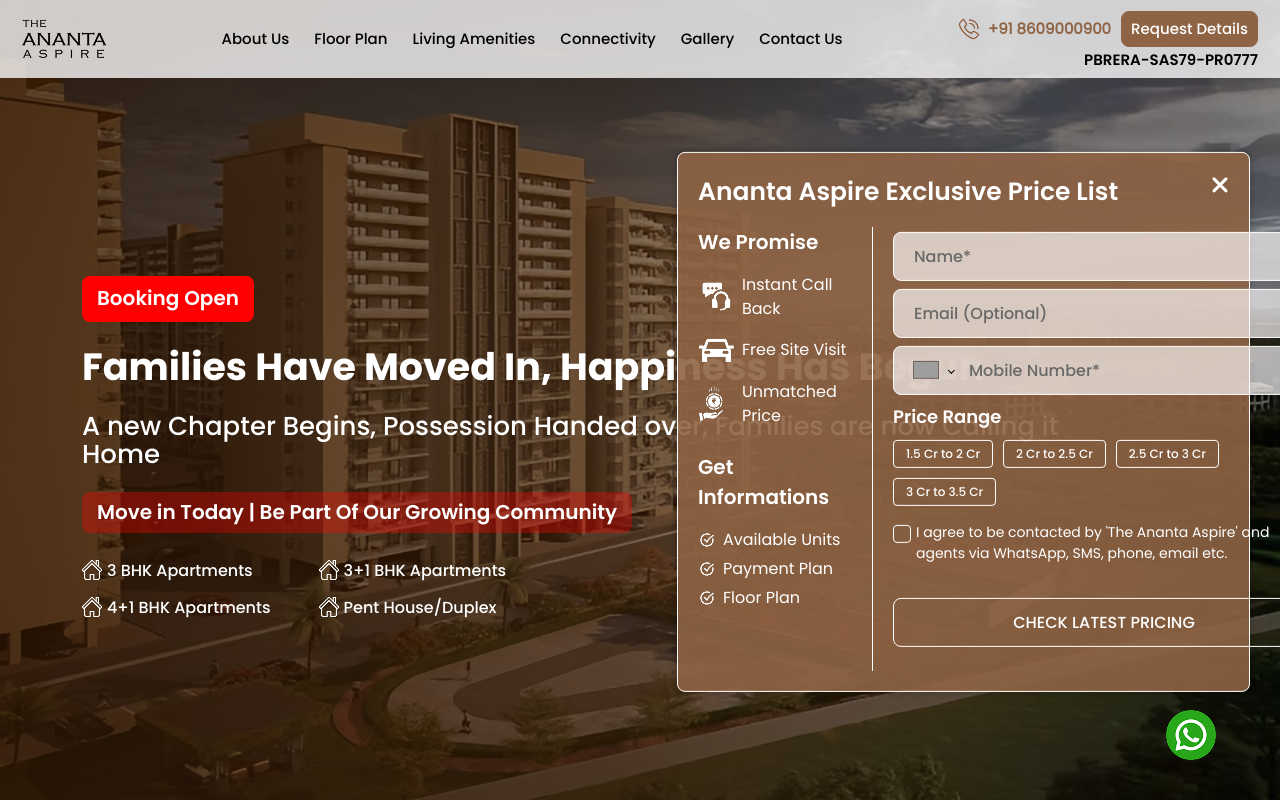
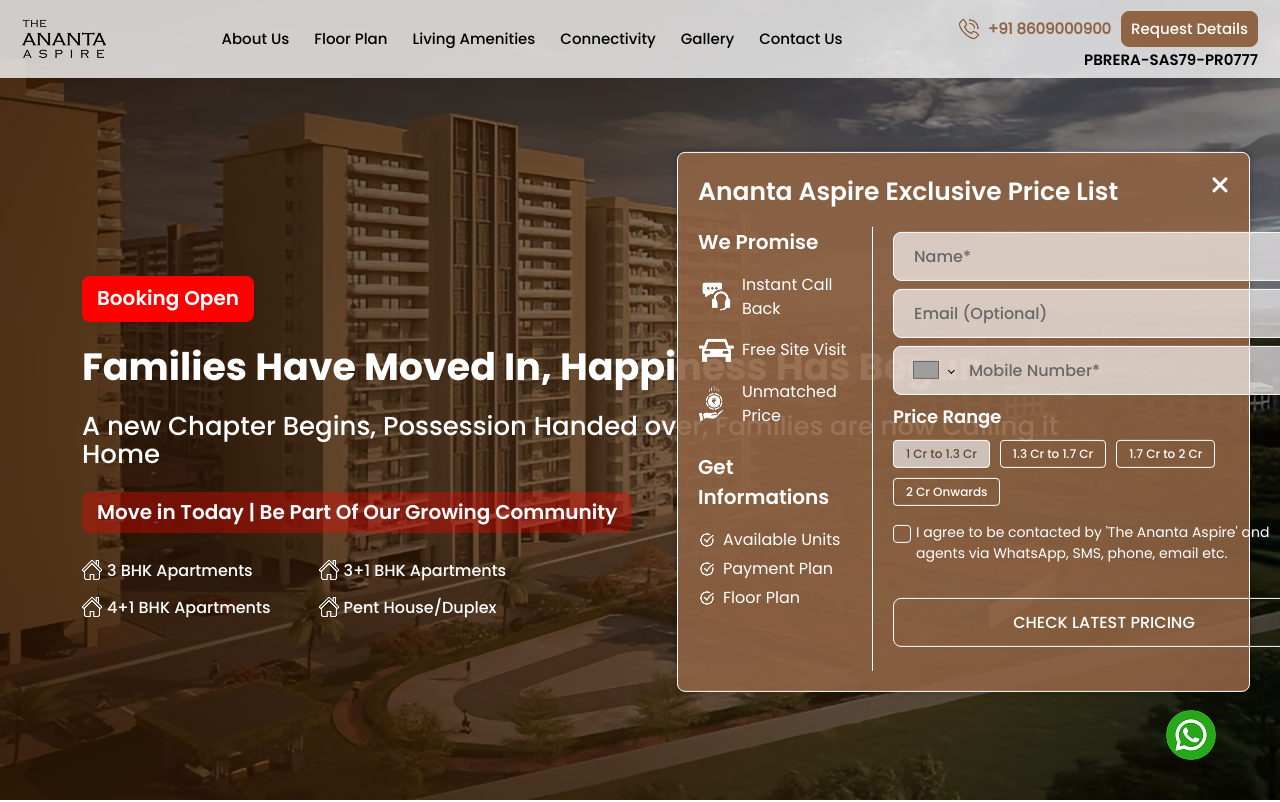
Before and after one commit to soniiosandweb/ananta-mix, a React (Create React App) app: page / in a window 1280 px wide. Shown: the top 802 px of the page. Built offline with nearby package versions, Linux system fonts and the light colour scheme; grey boxes are pictures that could not be loaded; a web font is replaced by a local one.

Commit message:
update form

```diff
--- a/src/components/Layout/EnquireForm/EnquireForm.jsx
+++ b/src/components/Layout/EnquireForm/EnquireForm.jsx
@@ -20,7 +20,7 @@
     const [formSuccess, setFormSuccess] = useState("");
     const [formError, setFormError] = useState("");
     const [loading, setLoading] = useState(false);
-    const [priceRange, setPriceRange] = useState("");
+    const [priceRange, setPriceRange] = useState("1 Cr to 1.3 Cr");
     const [termsError, setTermsError] = useState("");
 
     const handleSubmit = (event) => {
@@ -145,7 +145,7 @@
         setEmail('');
         setTermsValue(false);
         setTermsCheck(false);
-        setPriceRange('');
+        setPriceRange('1 Cr to 1.3 Cr');
     }
 
     return (
@@ -213,17 +213,17 @@
                         <p className='form_label'>Price Range</p>
 
                         <ToggleButtonGroup name={`price_range_${formId}`} className='price_range_group' type="radio" value={priceRange} onChange={(val) => setPriceRange(val)}>
-                            <ToggleButton id={`${formId+"_1"}`} value={"1.5 Cr to 2 Cr"} className={`${priceRange === "1.5 Cr to 2 Cr" && 'active'}`}>
-                                1.5 Cr to 2 Cr
+                            <ToggleButton id={`${formId+"_1"}`} value={"1 Cr to 1.3 Cr"} className={`${priceRange === "1 Cr to 1.3 Cr" && 'active'}`}>
+                                1 Cr to 1.3 Cr
                             </ToggleButton>
-                            <ToggleButton id={`${formId+"_2"}`} value={"2 Cr to 2.5 Cr"}>
-                                2 Cr to 2.5 Cr
+                            <ToggleButton id={`${formId+"_2"}`} value={"1.3 Cr to 1.7 Cr"}>
+                                1.3 Cr to 1.7 Cr
                             </ToggleButton>
-                            <ToggleButton id={`${formId+"_3"}`} value={"2.5 Cr to 3 Cr"}>
-                                2.5 Cr to 3 Cr
+                            <ToggleButton id={`${formId+"_3"}`} value={"1.7 Cr to 2 Cr"}>
+                                1.7 Cr to 2 Cr
                             </ToggleButton>
-                            <ToggleButton id={`${formId+"_4"}`} value={"3 Cr to 3.5 Cr"}>
-                                3 Cr to 3.5 Cr
+                            <ToggleButton id={`${formId+"_4"}`} value={"2 Cr Onwards"}>
+                                2 Cr Onwards
                             </ToggleButton>
                         </ToggleButtonGroup>
                         {priceError && (
```
